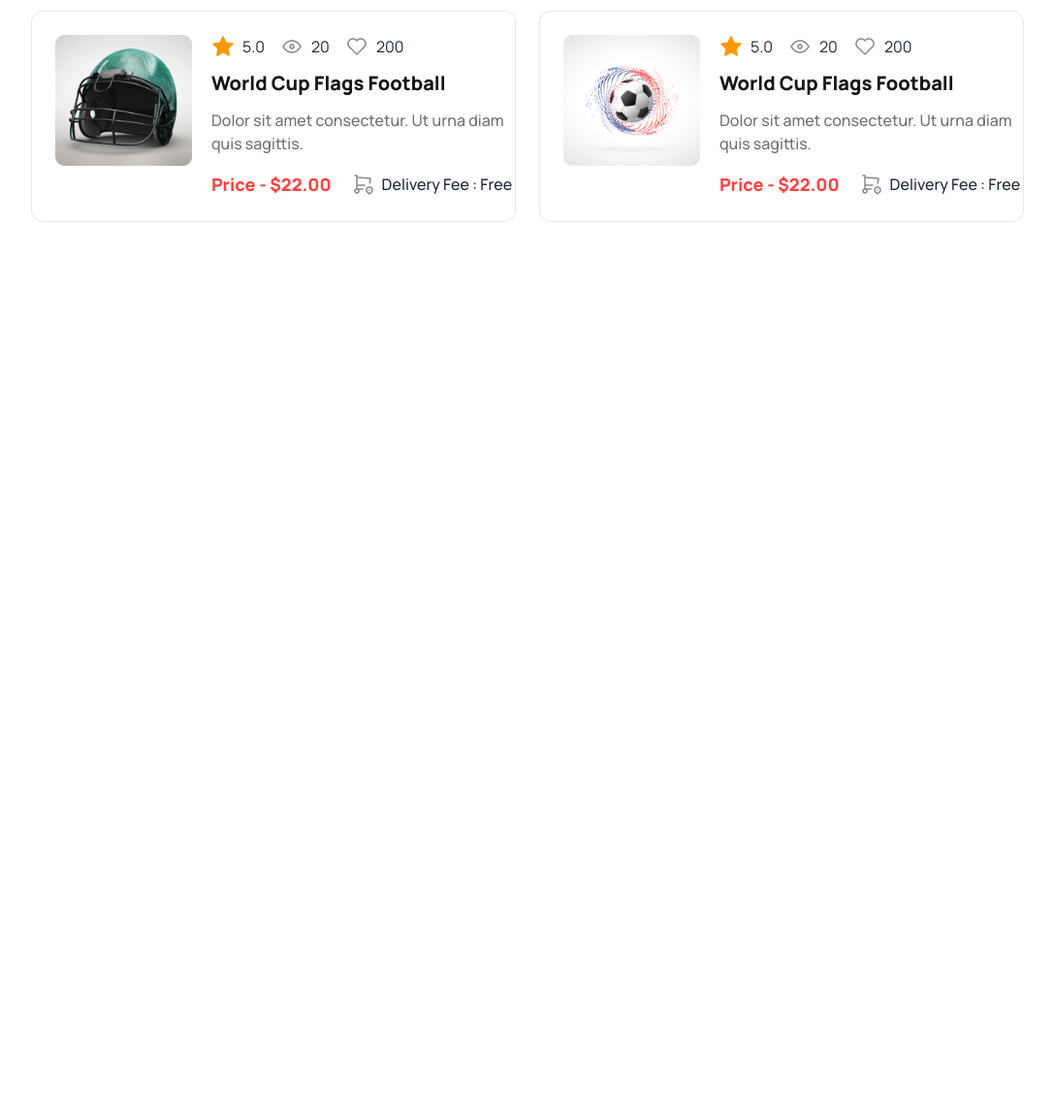
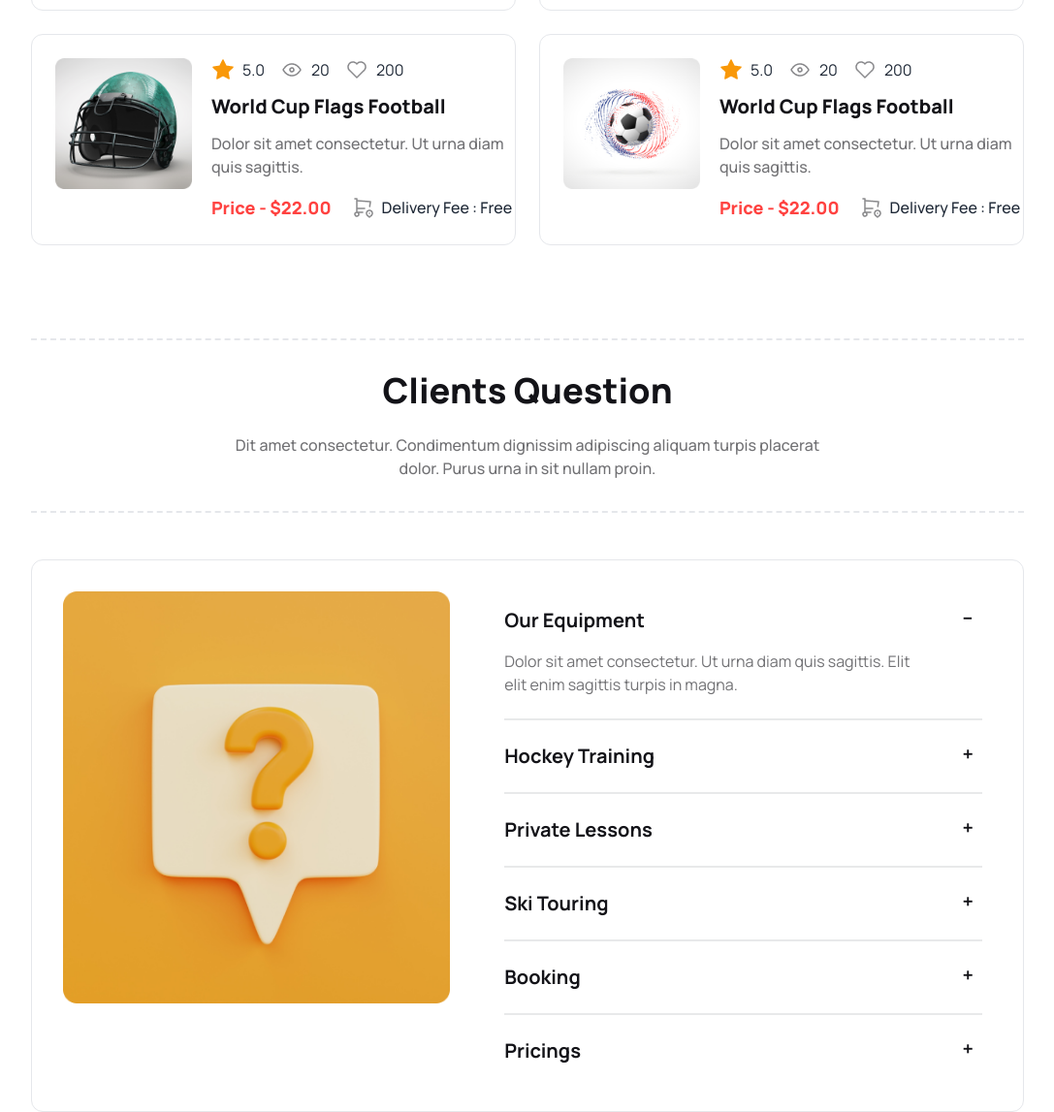
Before and after one commit to nayemurshuvo/lumberjacks-hockey, a plain HTML site: page index.html in a window 1280 px wide. Shown: the part 3483-4630 px from the top of the page at 97% size, without its empty margins (96-1183 px from the left). Before the commit the page ends 3712 px from the top, so only its background shows below. Drawn offline with nearby package versions, Linux system fonts and the light colour scheme.

Commit message:
clients question section completed

```diff
--- a/index.html
+++ b/index.html
@@ -311,7 +311,7 @@
             </div>
         </section>
 
-        <!-- Our New Product Section -->
+        <!-- Our New Product Section -->font-medium
         <section>
             <!-- Section Heading -->
             <div class="container mx-auto px-8 lg:px-32 lg:mt-24 mt-10">
@@ -517,6 +517,90 @@
             </div>
         </section>
 
+        <!-- Clients Question -->
+         <section>
+            <!-- Section Heading -->
+            <div class="container mx-auto px-8 lg:px-32 lg:mt-24 mt-10">
+                <div
+                    class="flex flex-col items-center text-center border-t-2 border-b-2 border-[rgba(19, 19, 24, 0.20)] border-dashed lg:space-y-6 space-y-4 lg:p-8 p-6">
+                    <h1 class="lg:text-4xl text-2xl font-extrabold text-custom-heading">Clients Question</h1>
+                    <p class="lg:text-base text-sm font-medium text-custom-para lg:w-[620px] w-full mx-auto">Dit amet
+                        consectetur.
+                        Condimentum dignissim adipiscing aliquam turpis placerat dolor. Purus
+                        urna in sit nullam proin.</p>
+                </div>
+            </div>
+            <!-- Full Content -->
+            <div class="container mx-auto px-8 lg:px-32">
+                <div class="flex flex-col lg:flex-row border rounded-xl lg:gap-10 lg:mt-12 mt-6 lg:p-8 p-6">
+                  <div class="lg:w-5/12 w-full">
+                    <img src="./images/11.png" class="w-full rounded-lg" />
+                  </div>
+                  <div class="flex-1 mt-6 lg:mt-0">
+                    <!-- Accordion -->
+                    <div class="collapse collapse-plus">
+                        <input type="radio" name="my-accordion-1" checked="checked" />
+                        <div class="collapse-title text-xl font-bold text-custom-heading">
+                            Our Equipment
+                        </div>
+                        <div class="collapse-content text-custom-para lg:w-11/12">
+                          <p>Dolor sit amet consectetur. Ut urna diam quis sagittis. Elit elit enim sagittis turpis in magna.</p>
+                        </div>
+                        <div class="divider mt-0 mb-0 lg:w-[95%] w-[90%] ml-4"></div>
+                      </div>
+                      <div class="collapse collapse-plus">
+                        <input type="radio" name="my-accordion-1" />
+                        <div class="collapse-title text-xl font-bold text-custom-heading">
+                            Hockey Training
+                        </div>
+                        <div class="collapse-content text-custom-para lg:w-11/12">
+                          <p>Dolor sit amet consectetur. Ut urna diam quis sagittis. Elit elit enim sagittis turpis in magna.</p>
+                        </div>
+                        <div class="divider mt-0 mb-0 lg:w-[95%] w-[90%] ml-4"></div>
+                      </div>
+                      <div class="collapse collapse-plus">
+                        <input type="radio" name="my-accordion-1" />
+                        <div class="collapse-title text-xl font-bold text-custom-heading">
+                            Private Lessons
+                        </div>
+                        <div class="collapse-content text-custom-para lg:w-11/12">
+                          <p>Dolor sit amet consectetur. Ut urna diam quis sagittis. Elit elit enim sagittis turpis in magna.</p>
+                        </div>
+                        <div class="divider mt-0 mb-0 lg:w-[95%] w-[90%] ml-4"></div>
+                      </div>
+                      <div class="collapse collapse-plus">
+                        <input type="radio" name="my-accordion-1" />
+                        <div class="collapse-title text-xl font-bold text-custom-heading">
+                            Ski Touring
+                        </div>
+                        <div class="collapse-content text-custom-para lg:w-11/12">
+                          <p>Dolor sit amet consectetur. Ut urna diam quis sagittis. Elit elit enim sagittis turpis in magna.</p>
+                        </div>
+                        <div class="divider mt-0 mb-0 lg:w-[95%] w-[90%] ml-4"></div>
+                      </div>
+                      <div class="collapse collapse-plus">
+                        <input type="radio" name="my-accordion-1" />
+                        <div class="collapse-title text-xl font-bold text-custom-heading">
+                            Booking
+                        </div>
+                        <div class="collapse-content text-custom-para lg:w-11/12">
+                          <p>Dolor sit amet consectetur. Ut urna diam quis sagittis. Elit elit enim sagittis turpis in magna.</p>
+                        </div>
+                        <div class="divider mt-0 mb-0 lg:w-[95%] w-[90%] ml-4"></div>
+                      </div>
+                      <div class="collapse collapse-plus">
+                        <input type="radio" name="my-accordion-1" />
+                        <div class="collapse-title text-xl font-bold text-custom-heading">
+                            Pricings
+                        </div>
+                        <div class="collapse-content text-custom-para lg:w-11/12">
+                          <p>Dolor sit amet consectetur. Ut urna diam quis sagittis. Elit elit enim sagittis turpis in magna.</p>
+                        </div>
+                      </div>
+                  </div>
+                </div>
+              </div>
+        </section>
 
     </main>
     <footer></footer>
```
